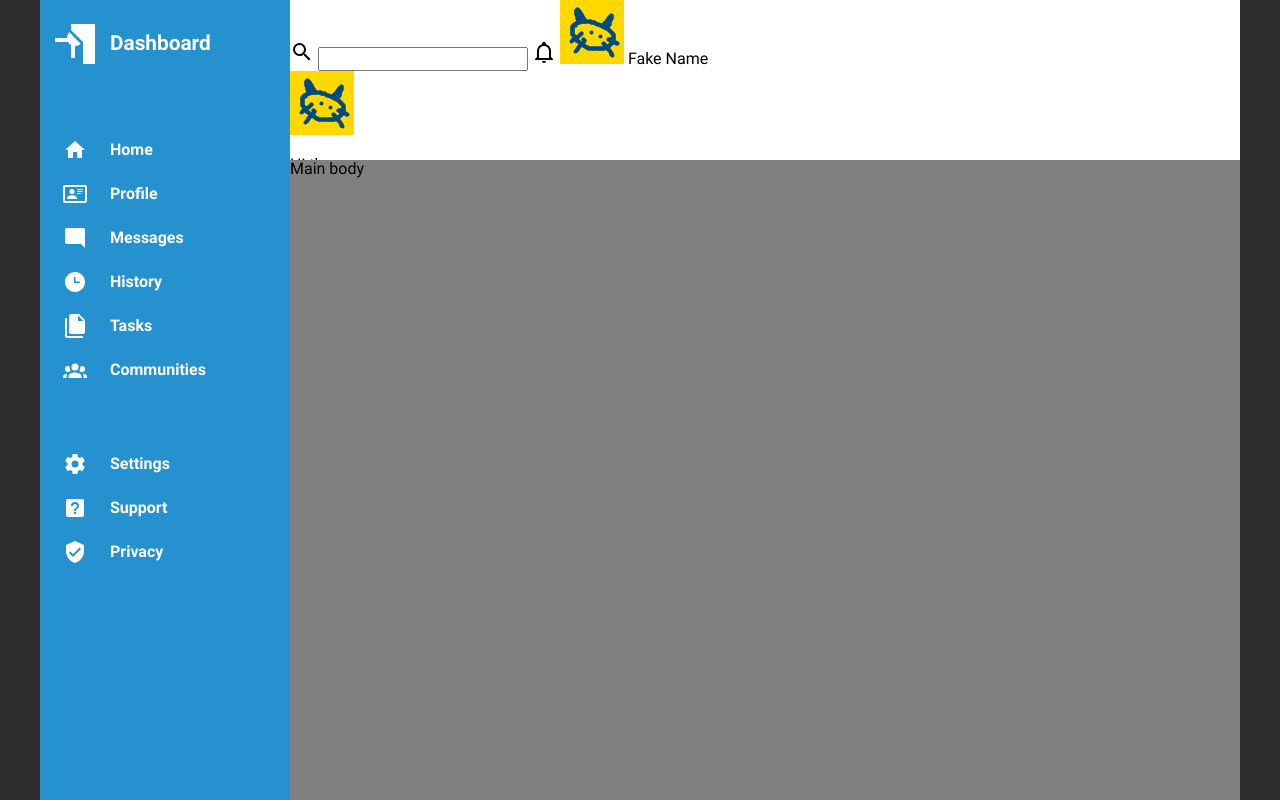
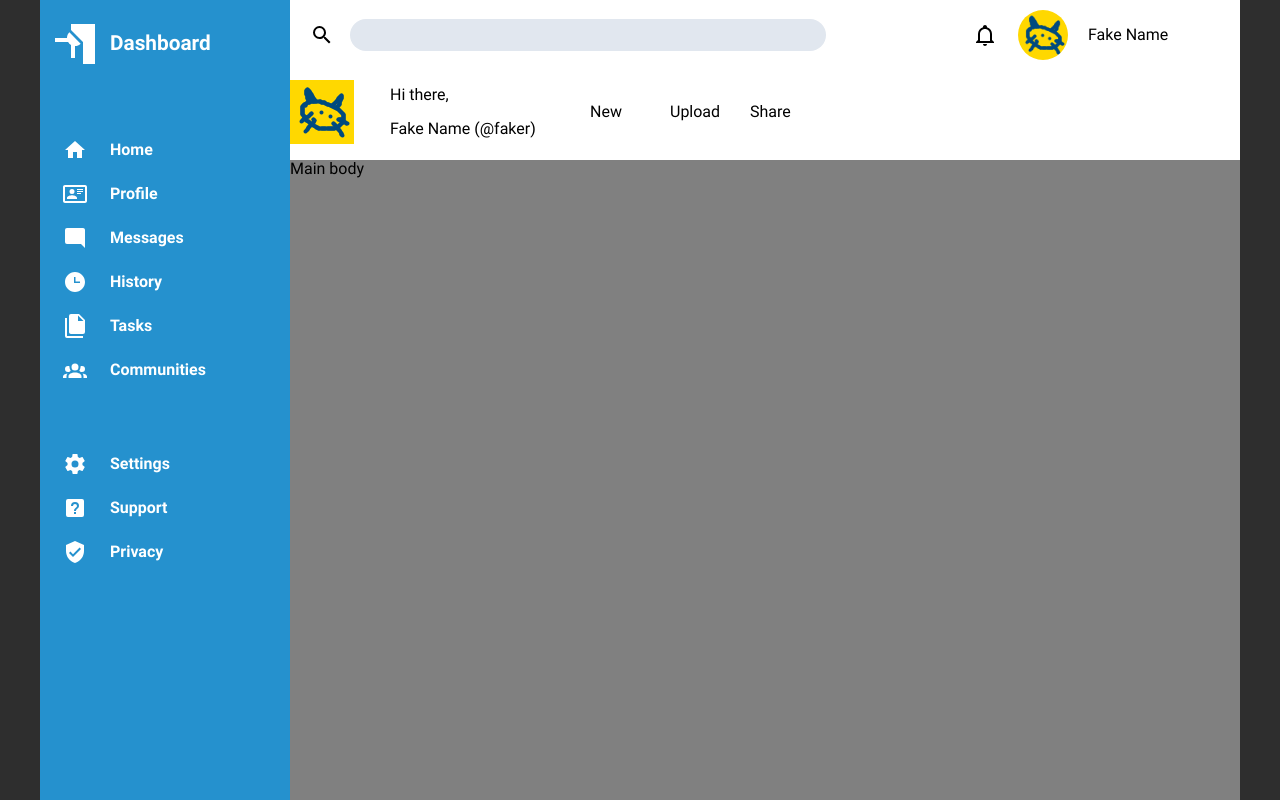
Before and after one commit to sky-pose-rick/grid-admin-panel, a plain HTML site: page index.html in a window 1280 px wide. Drawn offline with Linux system fonts and the light colour scheme.

Commit message:
style first line of the header

```diff
--- a/index.html
+++ b/index.html
@@ -8,6 +8,7 @@
   <link rel="stylesheet" href="styles/normalize.css">
   <link rel="stylesheet" href="styles/style.css">
   <link rel="stylesheet" href="styles/nav.css">
+  <link rel="stylesheet" href="styles/header.css">
 </head>
 <body>
   <nav>
@@ -92,7 +93,7 @@
         <p>Hi there,</p>
         <p>Fake Name (@faker)</p>
       </div>
-      <span>New</span>
+      <span class="push">New</span>
       <span>Upload</span>
       <span>Share</span>
     </div>
--- a/styles/header.css
+++ b/styles/header.css
@@ -1,3 +1,33 @@
+.header-upper {
+	display: grid;
+	grid-template-columns: 25px 4fr 25px 60px 1fr;
+	align-items: center;
+	justify-items: flex-start;
+	margin-left: 20px;
+  column-gap: 15px;
+	color: black;
+}
+
+header input[type="text"] {
+	width: 75%;
+	background-color: #e1e7ef;
+	border: none;
+	height: 2em;
+	border-radius: 1em;
+	padding: 0px 10px;
+}
+
+header input[type="text"]:focus-visible {
+	outline: ridge 1px orange;
+}
+
+.icon-small {
+	justify-self: center;
+	border-radius: 50%;
+	height: 50px;
+	padding: 10px 0px;
+}
+
 .header-lower {
 	display: grid;
 	grid-template-columns: 100px 200px repeat(3,80px);
```
